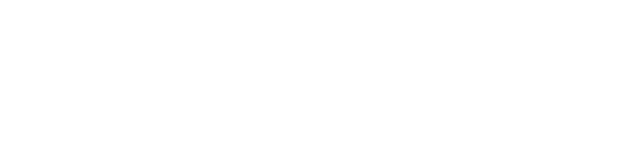
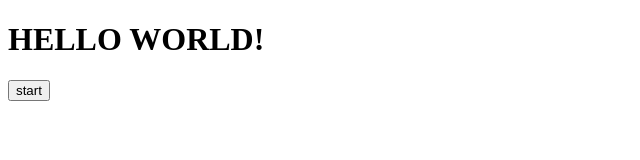
Before and after one commit to trunovandrey/git2, a plain HTML site: page index.html in a window 1280 px wide. Shown: the whole page, without its empty margins (0-640 px from the left). Drawn offline with Linux system fonts and the light colour scheme.

Commit message:
create button

```diff
--- a/index.html
+++ b/index.html
@@ -4,9 +4,10 @@
     <meta charset="UTF-8">
     <meta http-equiv="X-UA-Compatible" content="IE=edge">
     <meta name="viewport" content="width=device-width, initial-scale=1.0">
-    <title>Document</title>
+    <title>GIT</title>
 </head>
 <body>
-
+    <h1>HELLO WORLD!</h1>
+    <button>start</button>
 </body>
 </html>
```
